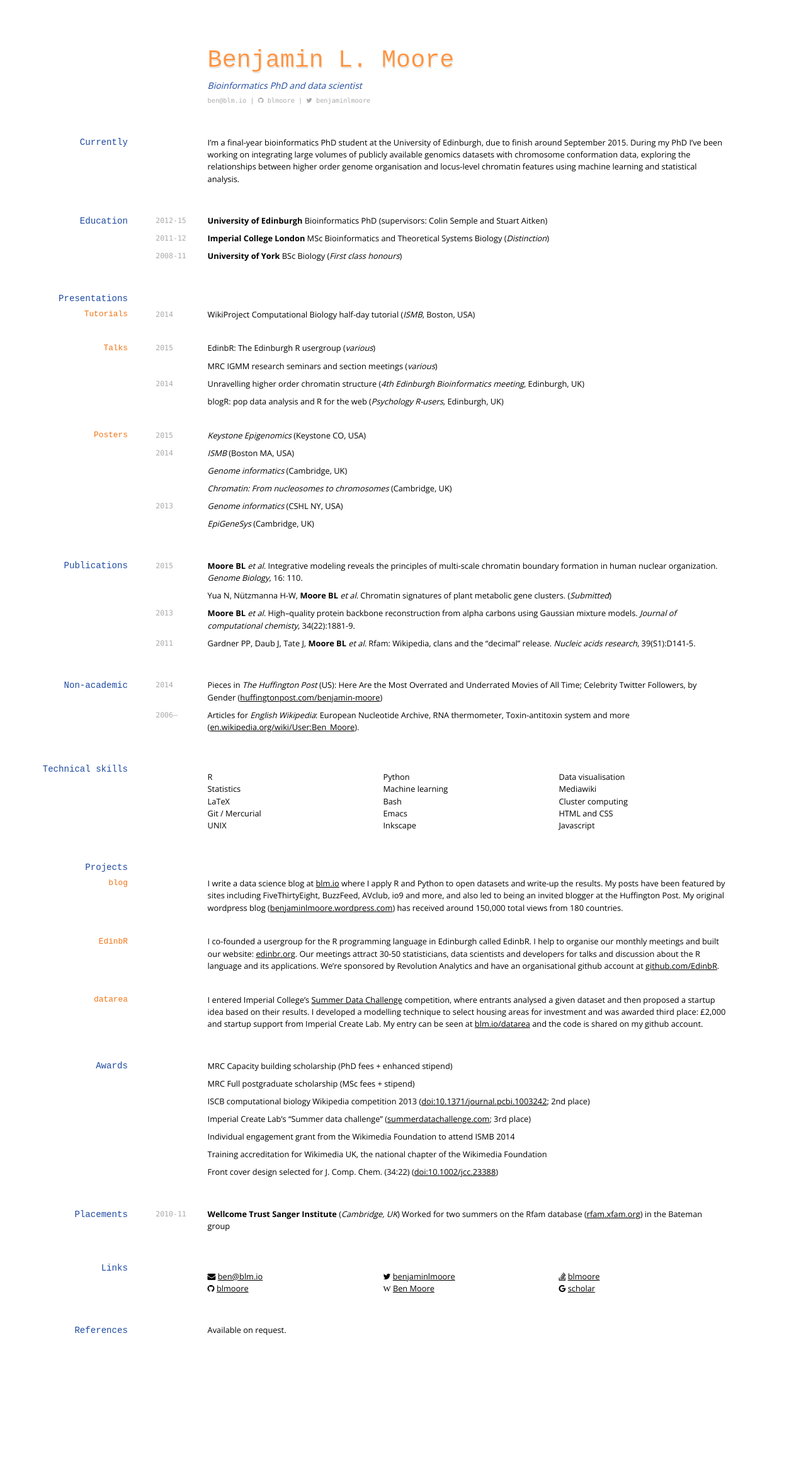
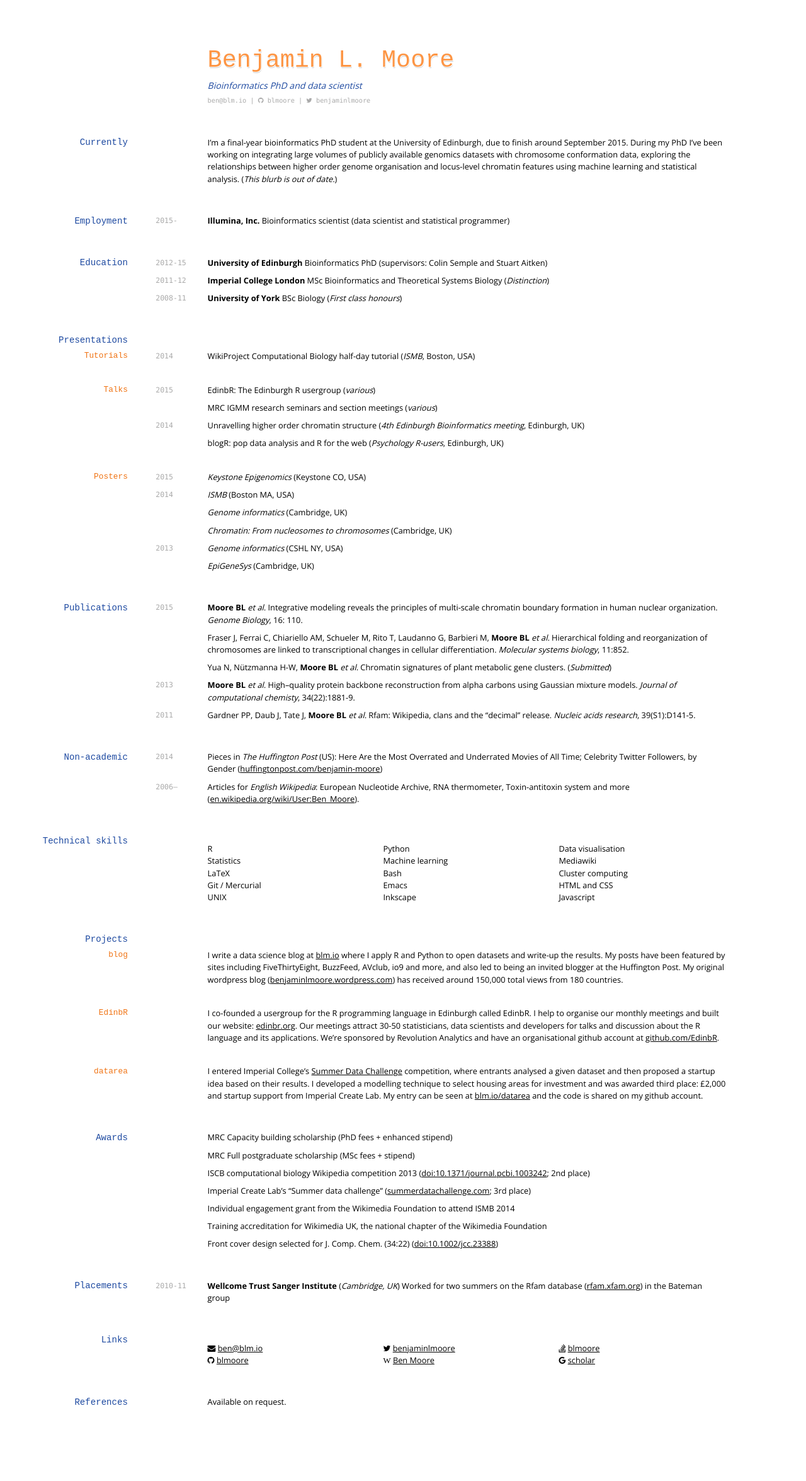
Before and after one commit to blmoore/md-cv, a Jekyll site: the page built from index.md, in a window 1280 px wide. Shown: the whole page at 63% size. Built offline with Jekyll 4.4.1, drawn with Linux system fonts in a browser that asks for light colours; nearby versions of some CDN libraries; some web fonts are replaced; before the commit the page ends 2237 px from its top, so only the background shows below that.

Commit message:
add employment section

```diff
--- a/index.md
+++ b/index.md
@@ -16,7 +16,12 @@ Bioinformatics PhD and data scientist
 
 ## Currently
 
-I'm a final-year bioinformatics PhD student at the University of Edinburgh, due to finish around September 2015. During my PhD I've been working on integrating large volumes of publicly available genomics datasets with chromosome conformation data, exploring the relationships between higher order genome organisation and locus-level chromatin features using machine learning and statistical analysis.
+I'm a final-year bioinformatics PhD student at the University of Edinburgh, due to finish around September 2015. During my PhD I've been working on integrating large volumes of publicly available genomics datasets with chromosome conformation data, exploring the relationships between higher order genome organisation and locus-level chromatin features using machine learning and statistical analysis. (_This blurb is out of date._)
+
+## Employment
+
+`2015-`
+__Illumina, Inc.__ Bioinformatics scientist (data scientist and statistical programmer)
 
 ## Education
 
@@ -74,6 +79,8 @@ _EpiGeneSys_ (Cambridge, UK)
 
 `2015`
 __Moore BL__ _et al._ Integrative modeling reveals the principles of multi-scale chromatin boundary formation in human nuclear organization. _Genome Biology_, 16: 110.
+
+Fraser J, Ferrai C, Chiariello AM, Schueler M, Rito T, Laudanno G, Barbieri M, __Moore BL__ _et al._ Hierarchical folding and reorganization of chromosomes are linked to transcriptional changes in cellular differentiation. _Molecular systems biology_, 11:852.
 
 Yua N, Nützmanna H-W, __Moore BL__ _et al._ Chromatin signatures of plant metabolic gene clusters. (_Submitted_)
 
--- a/media/cv-print.css
+++ b/media/cv-print.css
@@ -189,12 +189,12 @@ strong {
 }
 
 
-#non-academic {
-	page-break-before: always;
+#projects {
+	 page-break-before: always;
 }
 
 #placements{
-	page-break-before: always;
+      /* page-break-before: always; */
 }
 
 .footer {
```
Also changed, not shown: 4 other files.
